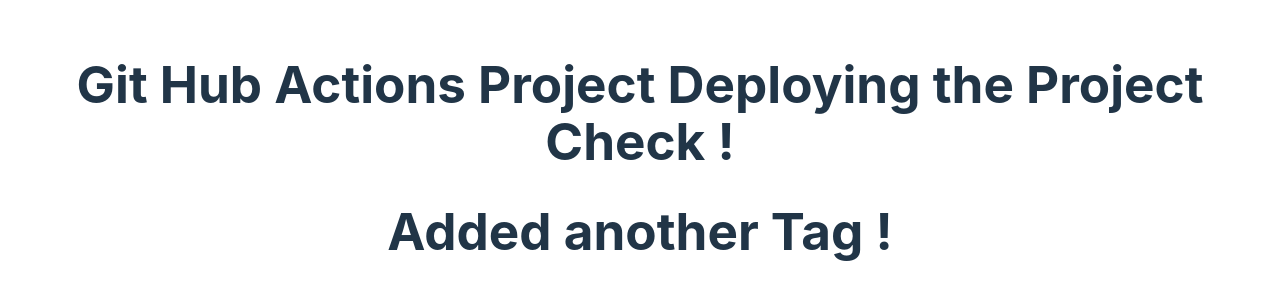
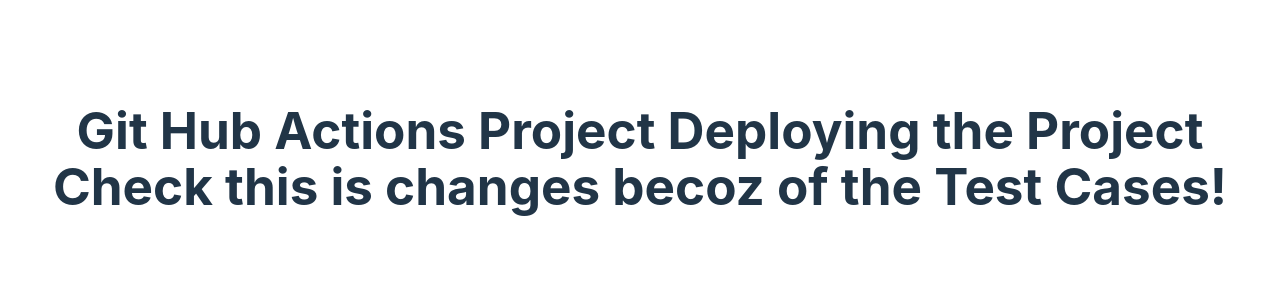
Before and after one commit to HemChand09/learn-git-actions, a React (Vite) app: page / in a window 1280 px wide. Shown: the part 242-542 px from the top of the page. Built offline with nearby package versions, Linux system fonts and the light colour scheme.

Commit message:
commited

```diff
--- a/src/App.jsx
+++ b/src/App.jsx
@@ -4,8 +4,7 @@
 
   return (
     <>
-      <h1>Git Hub Actions Project Deploying the Project Check !</h1>
-      <h1>Added another Tag !</h1>
+      <h1>Git Hub Actions Project Deploying the Project Check  this is changes becoz of the Test Cases!</h1>
     </>
   )
 }
```
